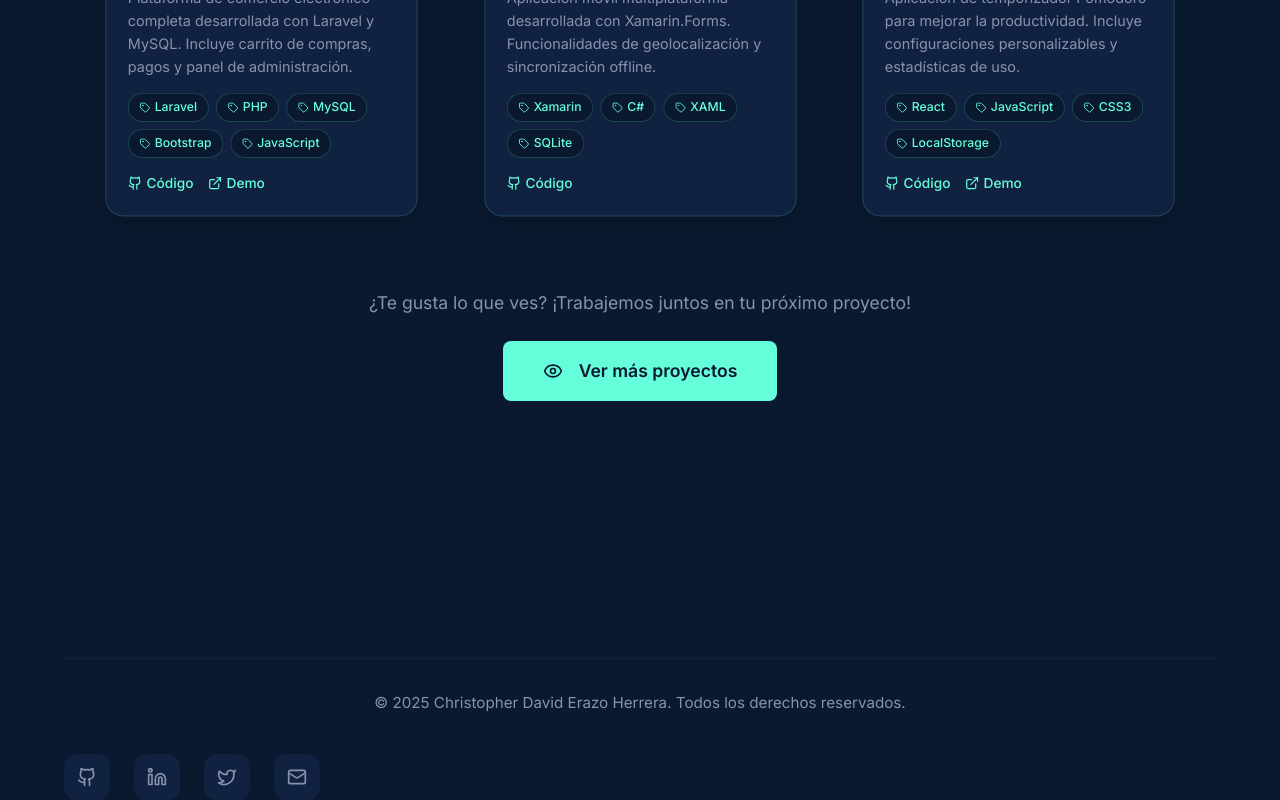
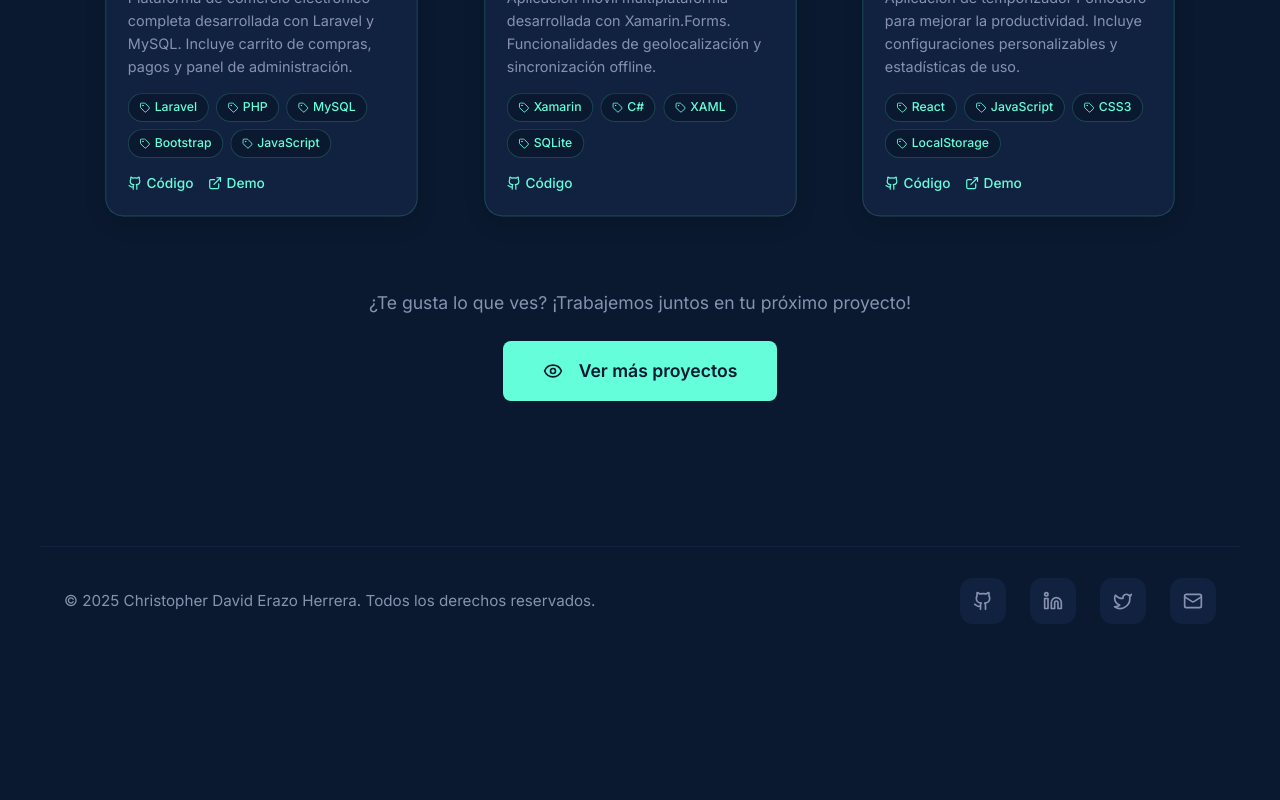
Before and after one commit to christopherdavideh/blog-app, a Next.js app: page / in a window 1280 px wide. Shown: the part 3385-4185 px from the top of the page. After the commit the page ends 4049 px from the top, so only its background shows below. Built offline with nearby package versions, Linux system fonts and the light colour scheme.

Commit message:
style: update footer styles

```diff
--- a/src/styles/components/organisms/_footer.scss
+++ b/src/styles/components/organisms/_footer.scss
@@ -1,15 +1,20 @@
 .footer {
   background: $primary-bg;
-  padding: 4rem 0 0 0;
   &__container {
+    border-top: 1px solid $secondary-bg;
     max-width: 1200px;
     margin: 0 auto;
-    padding: 0 1.5rem;
+    padding: 2rem 1.5rem 1.5rem;
+    display: flex;
+    flex-wrap: wrap;
+    justify-content: center;
+    align-items: center;
+    @media (min-width: 836px) {
+      justify-content: space-between;
+      padding: 0.5rem 1.5rem 1.5rem;
+    }
   }
   &__bottom {
-    border-top: 1px solid $secondary-bg;
-    margin-top: 3rem;
-    padding-top: 2rem;
     display: flex;
     flex-direction: column;
     align-items: center;
@@ -20,15 +25,10 @@
     color: $text-secondary;
     font-size: 0.95rem;
     text-align: center;
+    margin-top: 0.5rem;
   }
   &__grid {
-    display: grid;
-    grid-template-columns: 1fr;
-    gap: 2rem;
-    margin-top: 2rem;
-    @media (min-width: 768px) {
-      grid-template-columns: repeat(4, 1fr);
-    }
+    margin: 1rem 0rem;
   }
   &__brand {
     grid-column: 1 / span 2;
```
